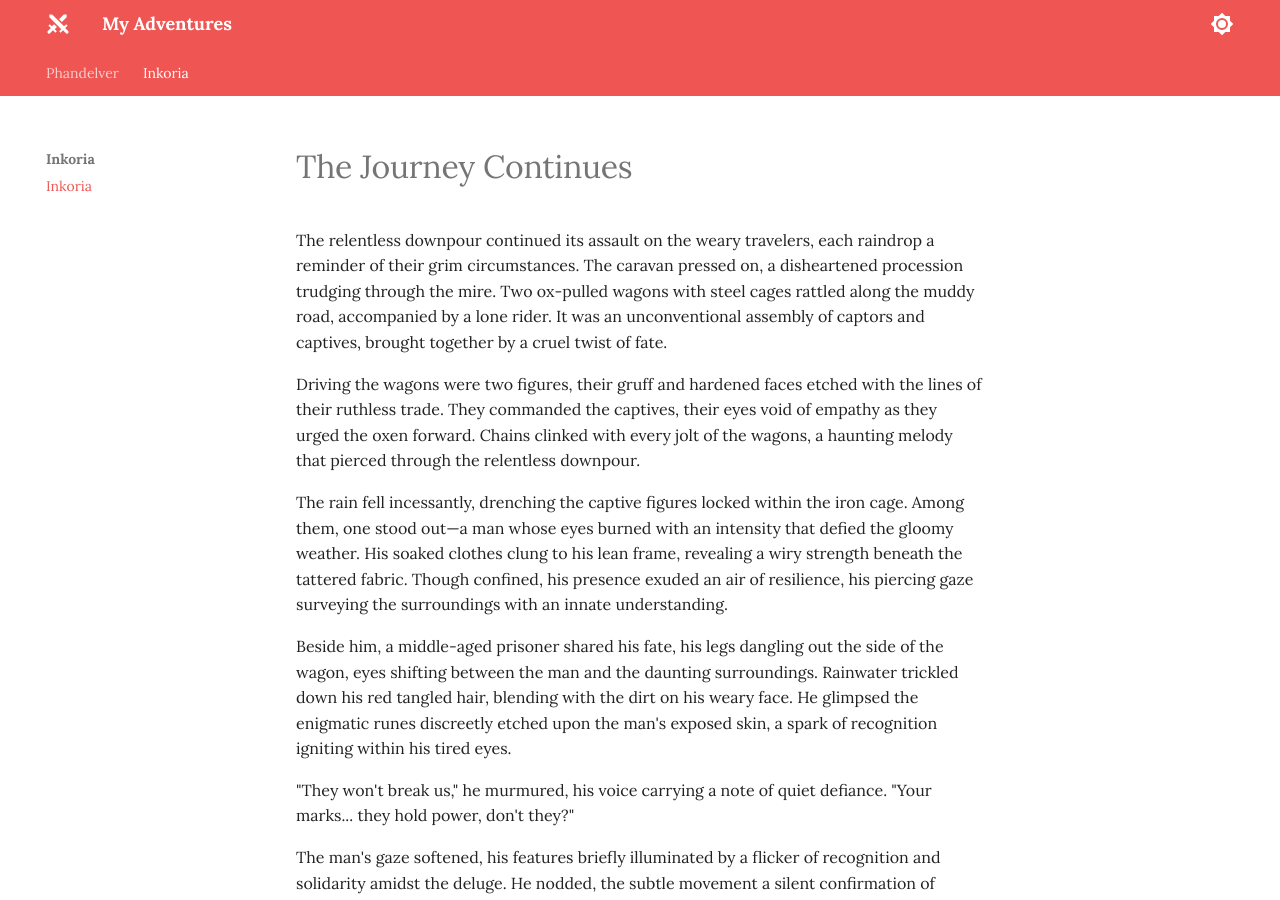
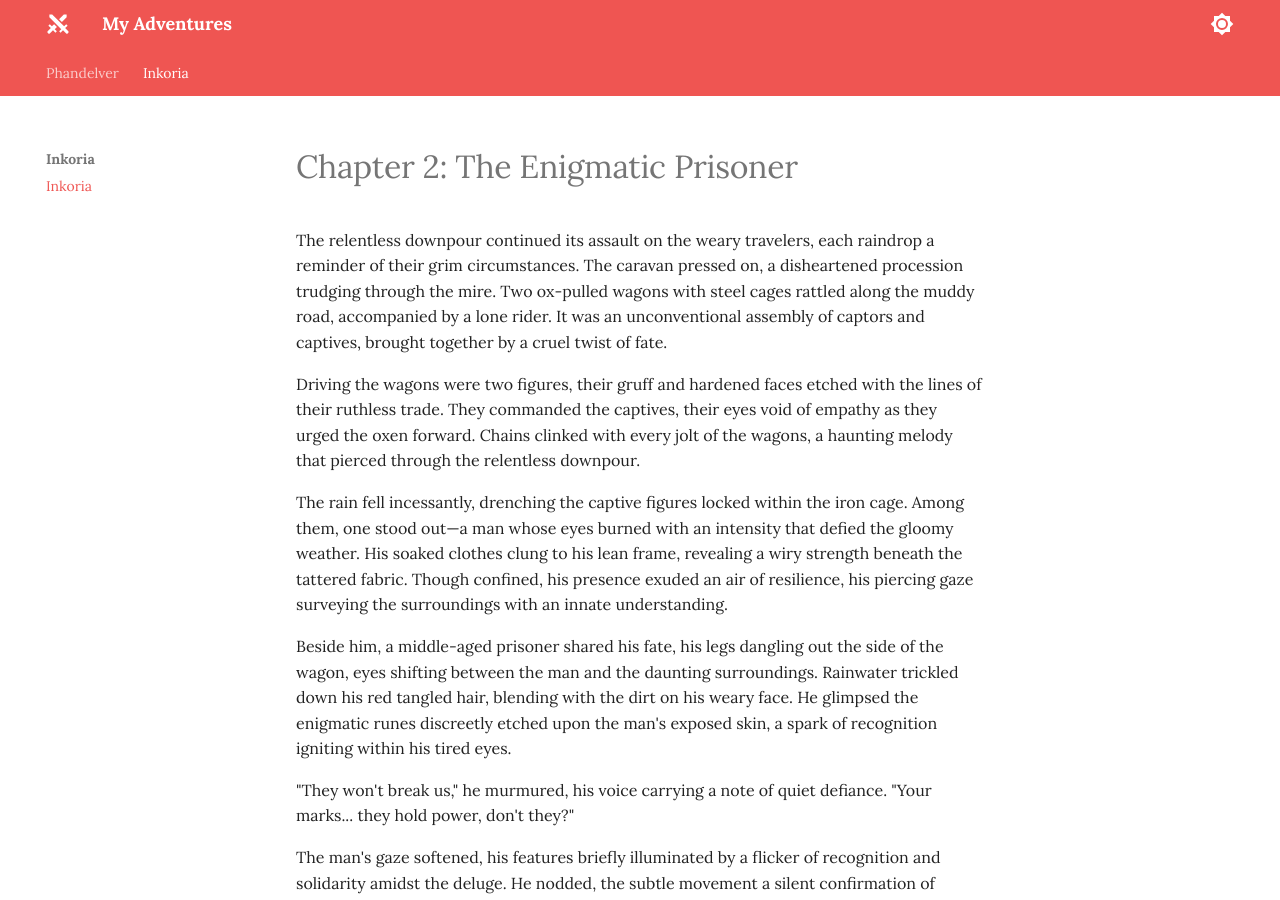
Before and after one commit to jonasmcferreira/adventures, an MkDocs documentation site: the page built from docs/inkoria/00.md, in a window 1280 px wide and 900 px high. Built offline with MkDocs 1.6.1 and Material for MkDocs 9.7.7, drawn with Linux system fonts in a browser that asks for light colours.

Commit message:
modified docs/inkoria/00.md

```diff
--- a/docs/inkoria/00.md
+++ b/docs/inkoria/00.md
@@ -1,4 +1,4 @@
-# The Journey Continues
+# Chapter 2: The Enigmatic Prisoner
 
 The relentless downpour continued its assault on the weary travelers, each raindrop a reminder of their grim circumstances. The caravan pressed on, a disheartened procession trudging through the mire. Two ox-pulled wagons with steel cages rattled along the muddy road, accompanied by a lone rider. It was an unconventional assembly of captors and captives, brought together by a cruel twist of fate.
 
```
Also changed, not shown: other parts of docs/inkoria/00.md (+0 -2 lines).
